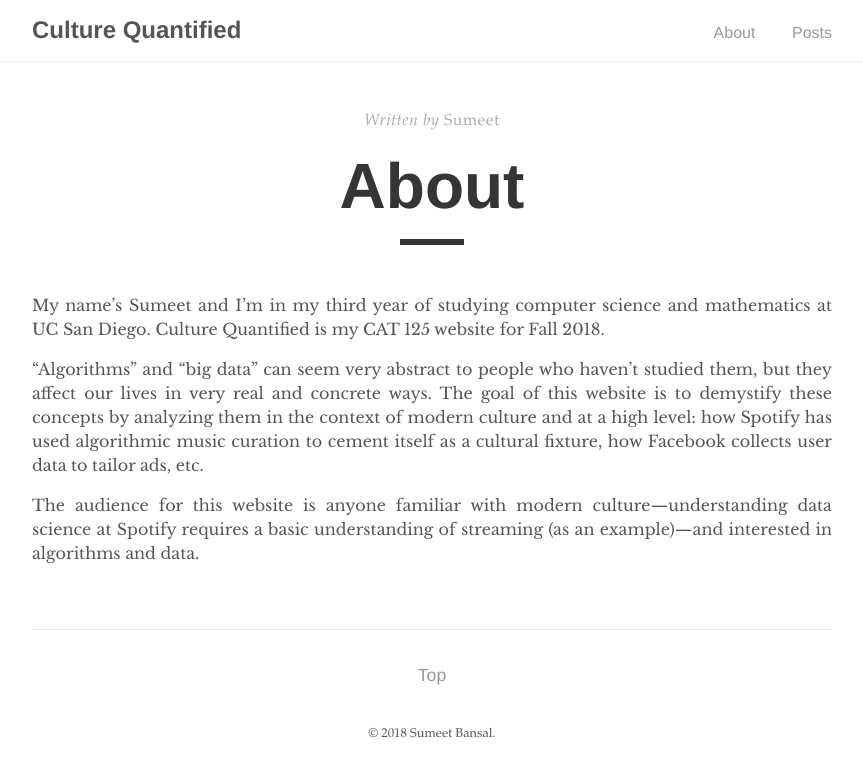
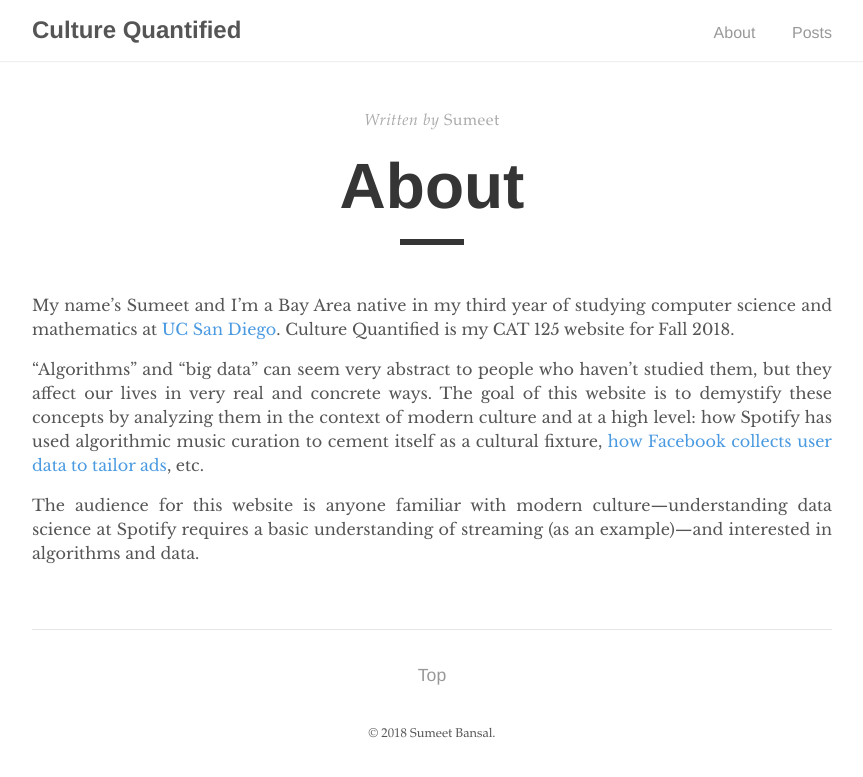
Before and after one commit to culture-quantified/culture-quantified.github.io, a Jekyll site: the page built from _pages/about.md, in a window 1280 px wide. Shown: the top 777 px of the page, without its empty margins (208-1071 px from the left). Built offline with Jekyll 4.4.1, drawn with Linux system fonts in a browser that asks for light colours.

Commit message:
About page edits

```diff
--- a/_pages/about.md
+++ b/_pages/about.md
@@ -5,8 +5,8 @@ author: "Sumeet"
 permalink: /about/
 ---
 
-My name's Sumeet and I'm in my third year of studying computer science and mathematics at UC San Diego. Culture Quantified is my CAT 125 website for Fall 2018.
+My name's Sumeet and I'm a Bay Area native in my third year of studying computer science and mathematics at [UC San Diego](https://ucsd.edu/). Culture Quantified is my CAT 125 website for Fall 2018.
 
-"Algorithms" and "big data" can seem very abstract to people who haven't studied them, but they affect our lives in very real and concrete ways. The goal of this website is to demystify these concepts by analyzing them in the context of modern culture and at a high level: how Spotify has used algorithmic music curation to cement itself as a cultural fixture, how Facebook collects user data to tailor ads, etc.
+"Algorithms" and "big data" can seem very abstract to people who haven't studied them, but they affect our lives in very real and concrete ways. The goal of this website is to demystify these concepts by analyzing them in the context of modern culture and at a high level: how Spotify has used algorithmic music curation to cement itself as a cultural fixture, [how Facebook collects user data to tailor ads](https://culture-quantified.github.io/2018-11-13/facebook), etc.
 
 The audience for this website is anyone familiar with modern culture&mdash;understanding data science at Spotify requires a basic understanding of streaming (as an example)&mdash;and interested in algorithms and data.
```
